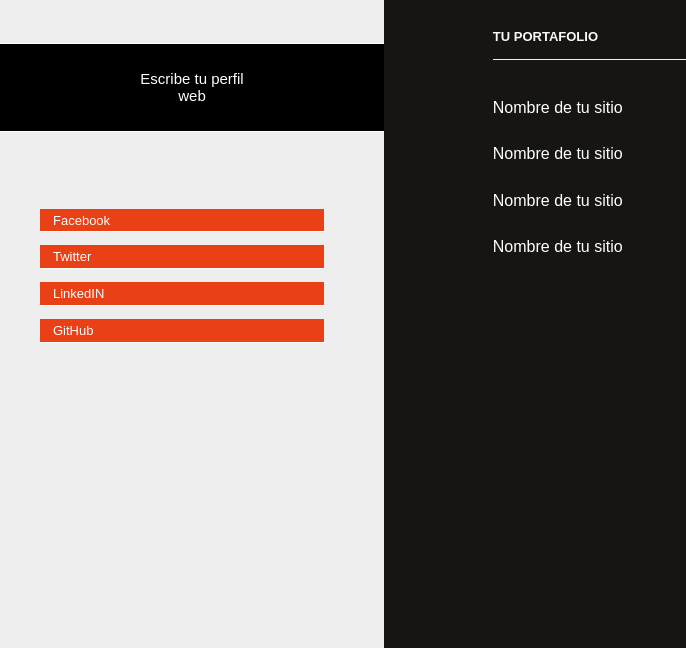
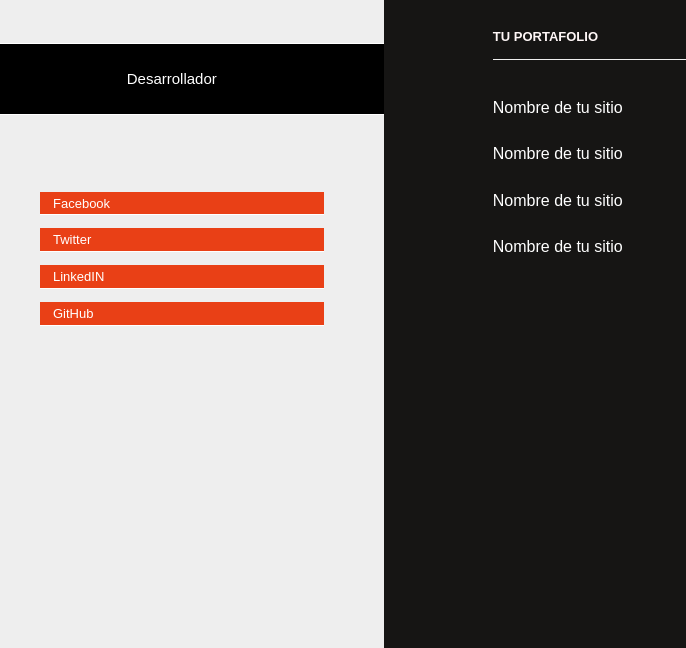
Before and after one commit to jorgeali/mejorandogit, a plain HTML site: page index.html in a window 1280 px wide. Shown: the part 152-800 px from the top of the page, without its empty margins (0-686 px from the left). Drawn offline with Linux system fonts and the light colour scheme.

Commit message:
Escribí perfil web

```diff
--- a/index.html
+++ b/index.html
@@ -41,7 +41,7 @@
       <div class="comunidad-autoria">
         <div class="nombre">
           <!-- 2º Commit - Tu perfil Web -->
-          <p>Escribe tu perfil web</p>
+          <p>Desarrollador</p>
         </div>
       </div>
     </section>
```
